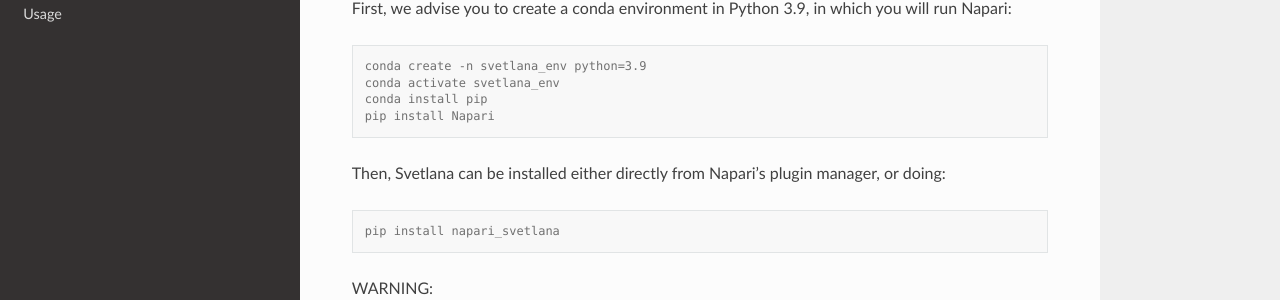
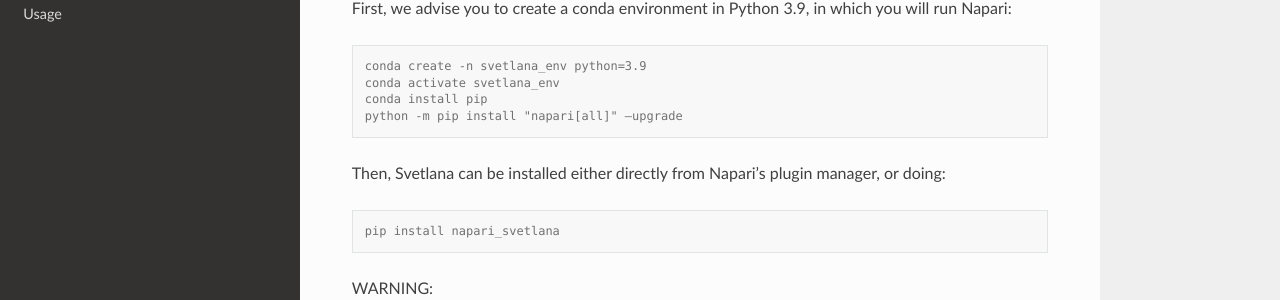
Before and after one commit to koopa31/Svetlana_documentation, a Sphinx documentation site: the page built from docs/source/installation.rst, in a window 1280 px wide. Shown: the part 163-463 px from the top of the page. Built offline with Sphinx 7.4.7 and the Read the Docs theme 2.0.0, drawn with Linux system fonts in a browser that asks for light colours.

Commit message:
maj commande isntallaiton anpari

```diff
--- a/docs/source/installation.rst
+++ b/docs/source/installation.rst
@@ -9,7 +9,7 @@
 	conda create -n svetlana_env python=3.9
 	conda activate svetlana_env
 	conda install pip
-	pip install Napari
+	python -m pip install "napari[all]" –upgrade
 
 Then, Svetlana can be installed either directly from Napari's plugin manager, or doing:
 
```
